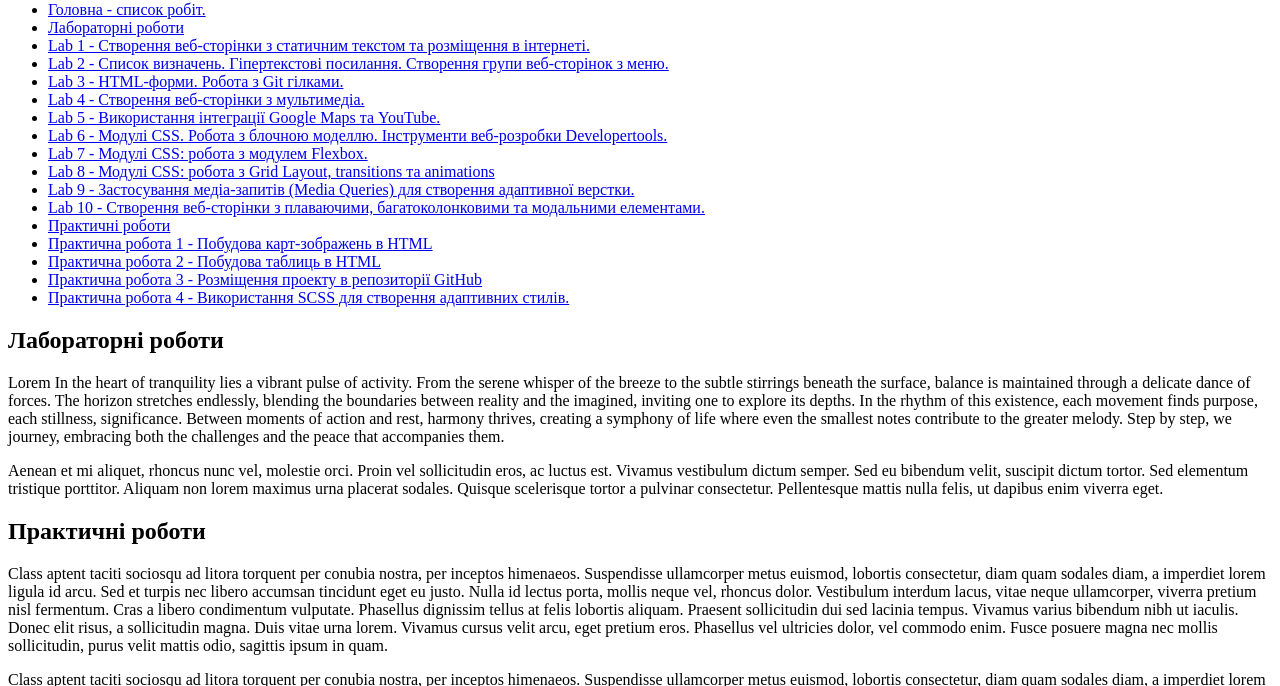
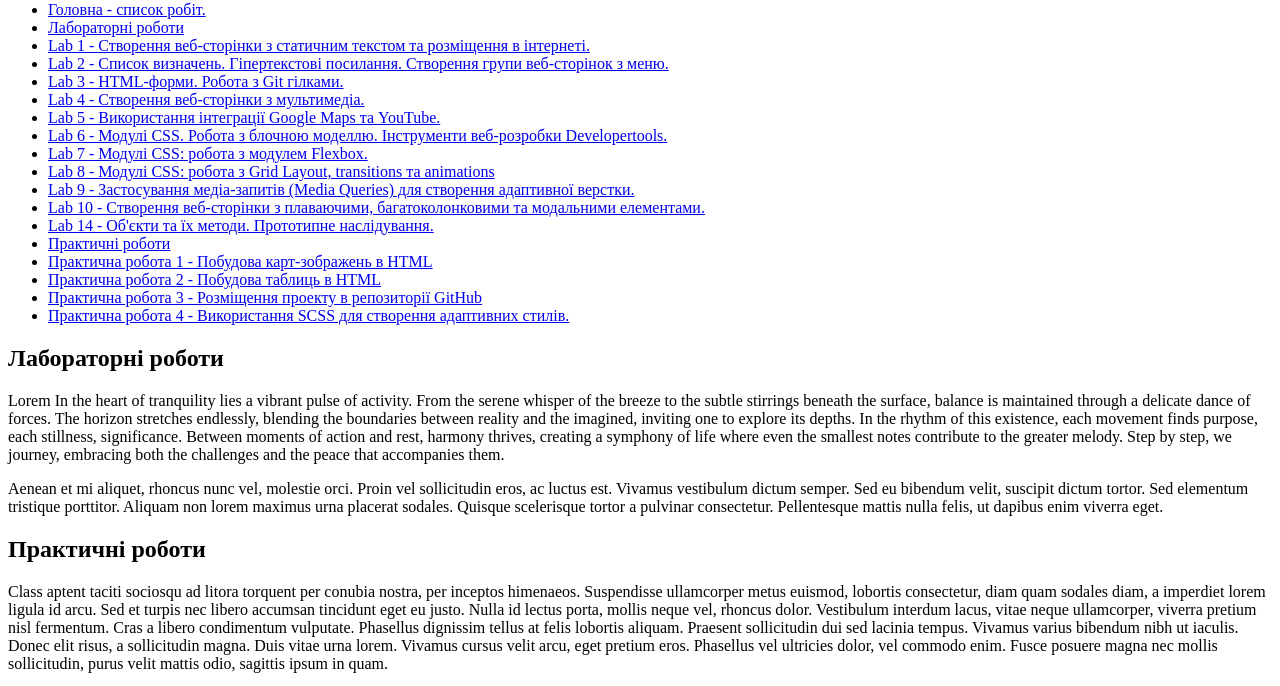
Before and after one commit to labik2/college_PII, a plain HTML site: page index.html in a window 1280 px wide. Shown: the part 65-751 px from the top of the page. Drawn offline with Linux system fonts and the light colour scheme.

Commit message:
Update index.html

```diff
--- a/index.html
+++ b/index.html
@@ -22,6 +22,7 @@
 		<li><a href="/lab8/index.html">Lab 8 - Модулі СSS: робота з Grid Layout, transitions та animations</a></li>
 		<li><a href="/lab9/index.html">Lab 9 - Застосування медіа-запитів (Media Queries) для створення адаптивної верстки.</a></li>
 		<li><a href="/lab10/index.html">Lab 10 - Cтворення веб-сторінки з плаваючими, багатоколонковими та модальними елементами.</a></li>
+		<li><a href="/lab14/index.html">Lab 14 - Об'єкти та їх методи. Прототипне наслідування.</a></li>
 
 		<li><a href="#pract">Практичні роботи</a></li>
 		<li><a href="/pw1/index.html">Практична робота 1 - Побудова карт-зображень в HTML</a></li>
```
